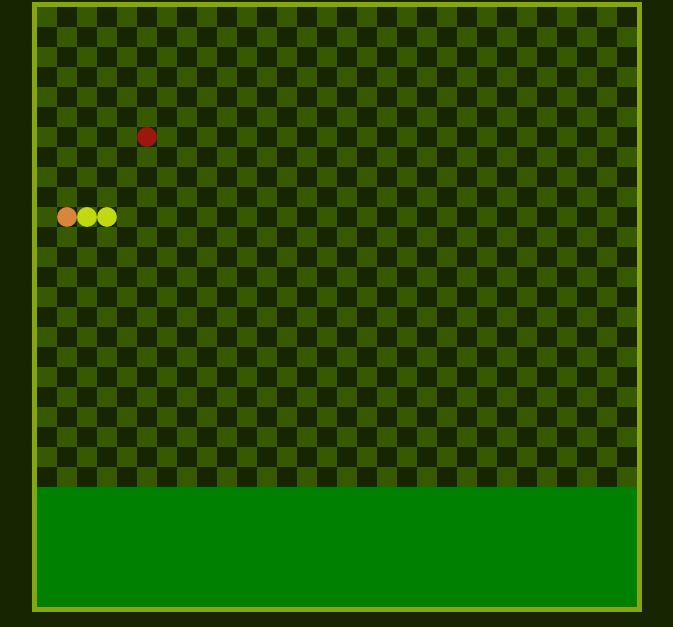
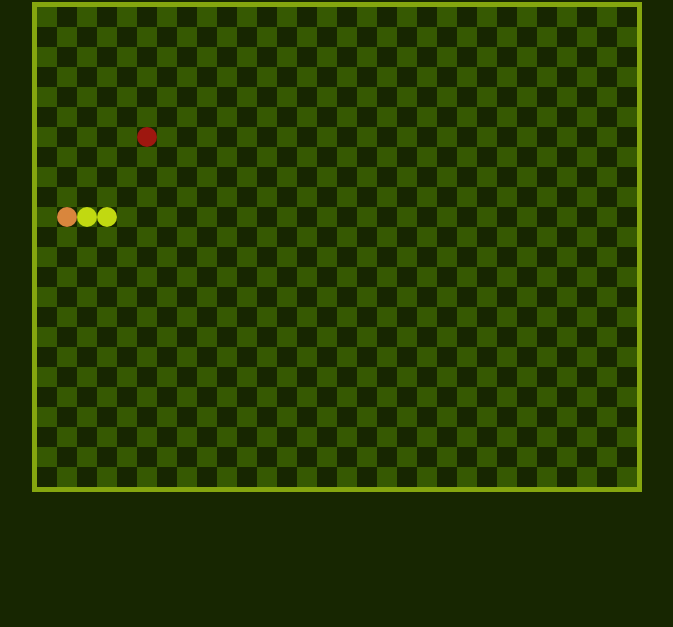
Before and after one commit to aarondevon/snake-game, a website: page index.html in a window 1280 px wide. Shown: the part 173-800 px from the top of the page, without its empty margins (303-976 px from the left). Drawn offline with Linux system fonts and the light colour scheme; a web font is replaced by a local one.

Commit message:
Change canvas height

```diff
--- a/index.html
+++ b/index.html
@@ -16,7 +16,7 @@
       </div>
     </header>
     <main class="flex center">
-      <canvas id="canvas" width="600" height="600"></canvas>
+      <canvas id="canvas" width="600" height="480"></canvas>
     </main>
   </div>
     <script src="js/game.js"></script>
```
